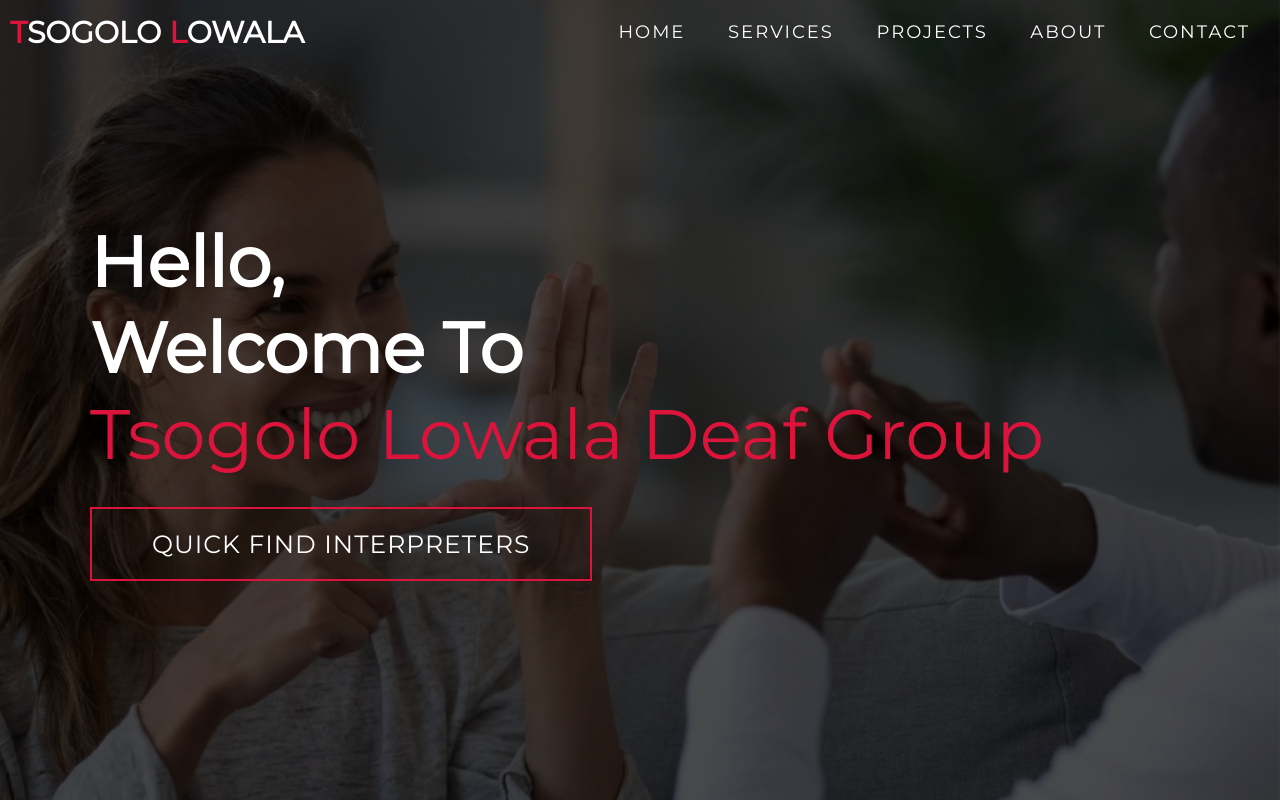
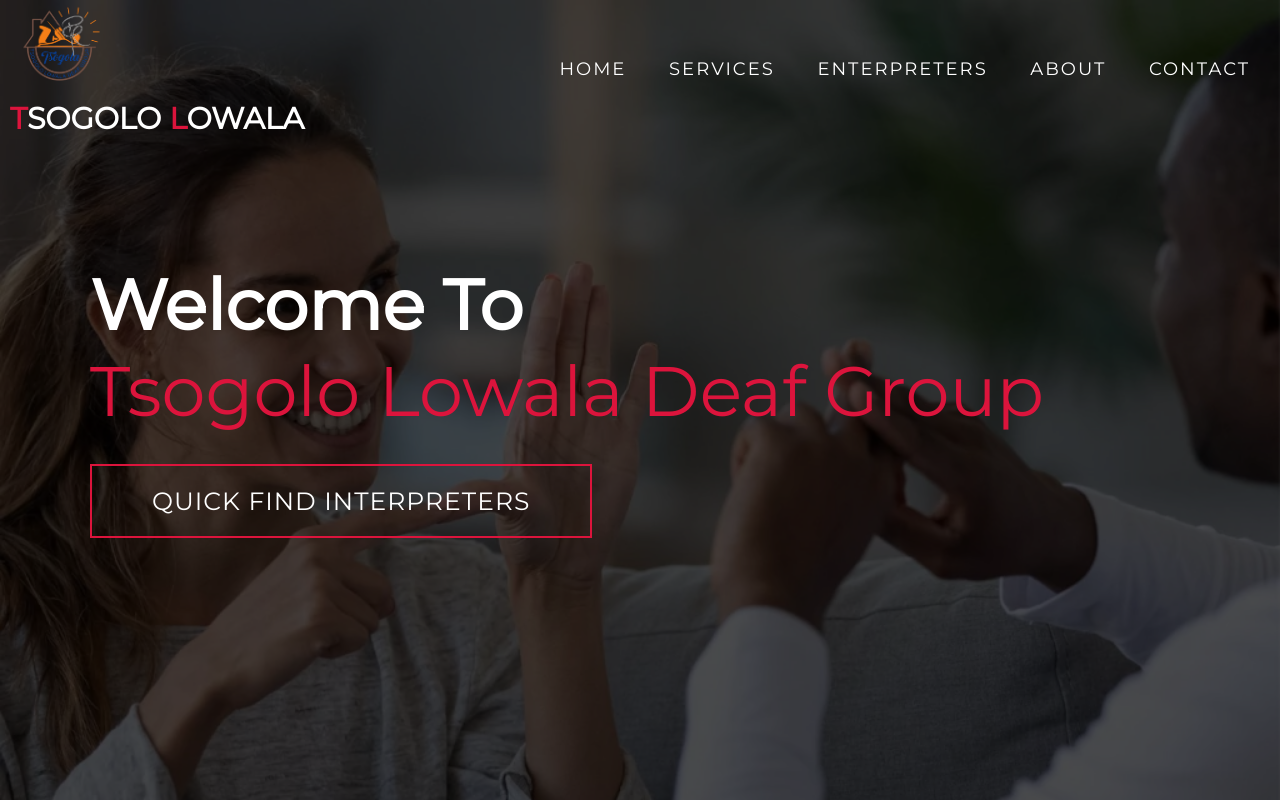
Before and after one commit to Theoprograms/tsogola.github.io, a plain HTML site: page index.html in a window 1280 px wide. Shown: the top 802 px of the page. Drawn offline with Linux system fonts and the light colour scheme.

Commit message:
Your commit message

```diff
--- a/index.html
+++ b/index.html
@@ -15,6 +15,7 @@
       <div class="nav-bar">
         <div class="brand">
           <a href="#hero">
+            <img src="./img/logo.png" alt="Logo" class="logo">
             <h1><span>T</span>sogolo <span>L</span>owala</h1>
           </a>
         </div>
@@ -25,7 +26,7 @@
           <ul>
             <li><a href="#hero" data-after="Home">Home</a></li>
             <li><a href="#services" data-after="Service">Services</a></li>
-            <li><a href="#projects" data-after="Projects">Projects</a></li>
+            <li><a href="#projects" data-after="Projects">Enterpreters</a></li>
             <li><a href="#about" data-after="About">About</a></li>
             <li><a href="#contact" data-after="Contact">Contact</a></li>
           </ul>
@@ -40,7 +41,7 @@
   <section id="hero">
     <div class="hero container">
       <div>
-        <h1>Hello, <span></span></h1>
+        <h1> <span></span></h1>
         <h1>Welcome To <span></span></h1>
         <h1>Tsogolo Lowala Deaf Group <span></span></h1>
         <a href="#projects" type="button" class="cta">Quick Find Interpreters </a>
--- a/style.css
+++ b/style.css
@@ -62,6 +62,16 @@ p {
 	color: white;
 	background-color: crimson;
 }
+
+/* Add styles for the rounded logo */
+.brand img.logo {
+	width: 100px; /* Set the size of the logo */
+	height: 100px; /* Set the size of the logo */
+	border-radius: 50%; /* Make the logo rounded */
+	margin-right: 10px; /* Add some space between the logo and the text */
+	vertical-align: middle; /* Align logo with text */
+  }
+
 .brand h1 {
 	font-size: 3rem;
 	text-transform: uppercase;
```
Also changed, not shown: img/logo.png (added).
